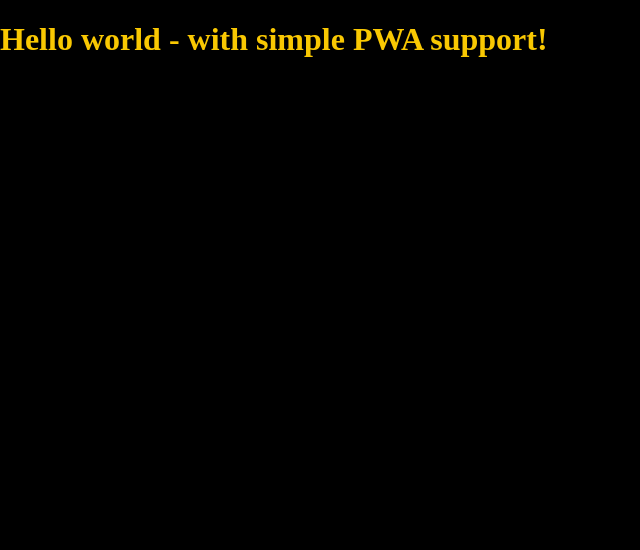
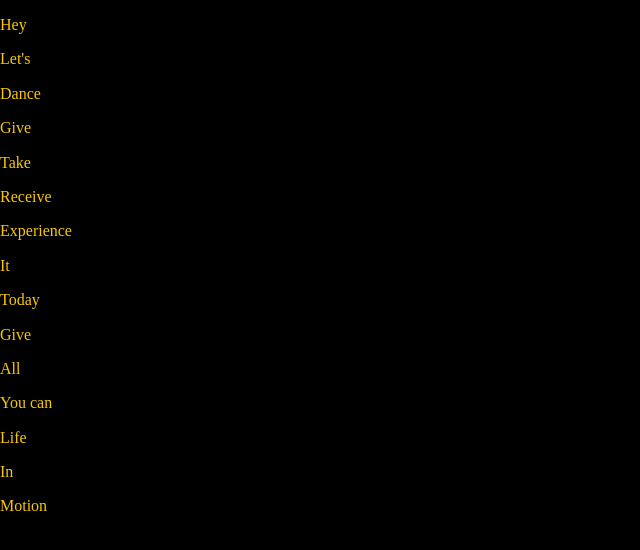
Before and after one commit to kamilpreweda/flex_panels, a website: page src/content/index.html in a window 1280 px wide. Shown: the whole page, without its empty margins (0-640 px from the left). Drawn offline with nearby package versions, Linux system fonts and the light colour scheme; files that its build step writes are made by us from their sources.

Commit message:
created body

```diff
--- a/src/content/index.html
+++ b/src/content/index.html
@@ -27,7 +27,34 @@
 </head>
 
 <body>
-  <h1>Hello world - with simple PWA support!</h1>
+
+  <div class="panels">
+    <div class="panel panel1">
+      <p>Hey</p>
+      <p>Let's</p>
+      <p>Dance</p>
+    </div>
+    <div class="panel panel2">
+      <p>Give</p>
+      <p>Take</p>
+      <p>Receive</p>
+    </div>
+    <div class="panel panel3">
+      <p>Experience</p>
+      <p>It</p>
+      <p>Today</p>
+    </div>
+    <div class="panel panel4">
+      <p>Give</p>
+      <p>All</p>
+      <p>You can</p>
+    </div>
+    <div class="panel panel5">
+      <p>Life</p>
+      <p>In</p>
+      <p>Motion</p>
+    </div>
+  </div>
 
   <script src="js/main.js"></script>
 </body>
```
